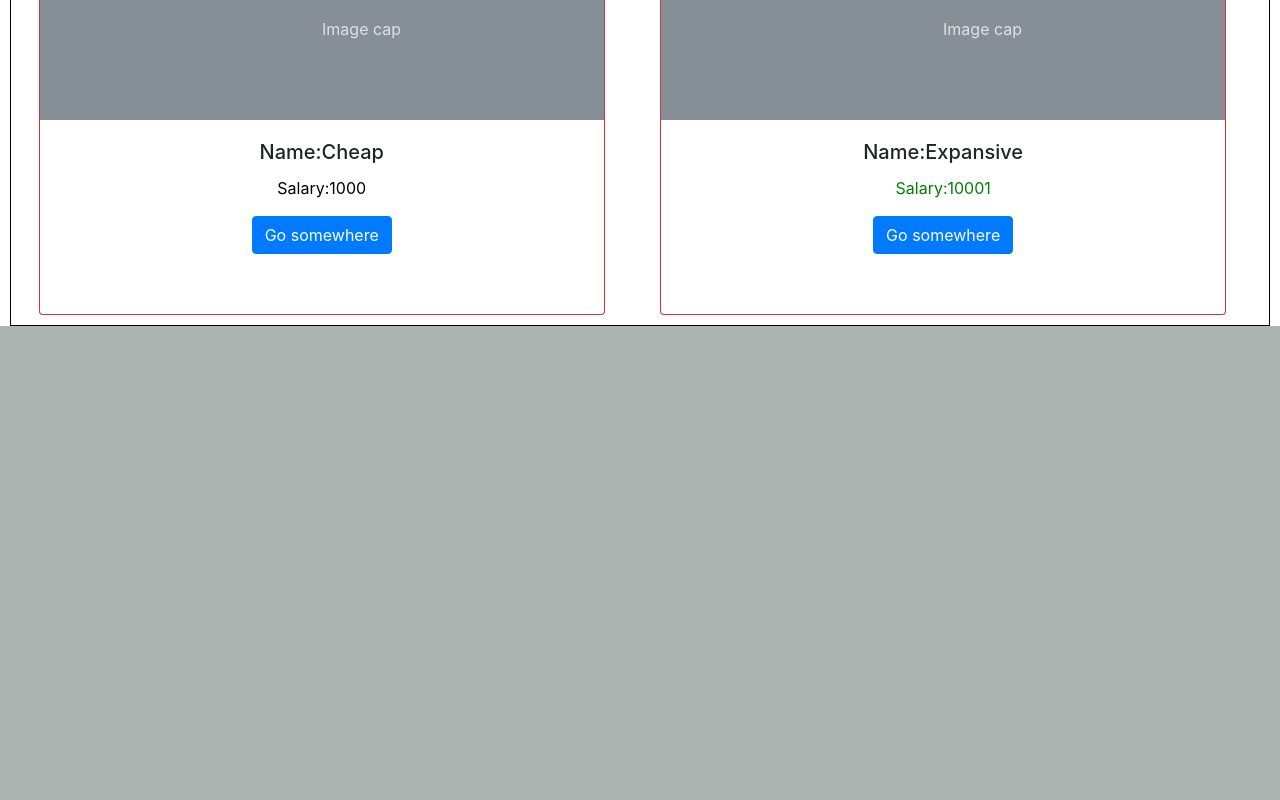
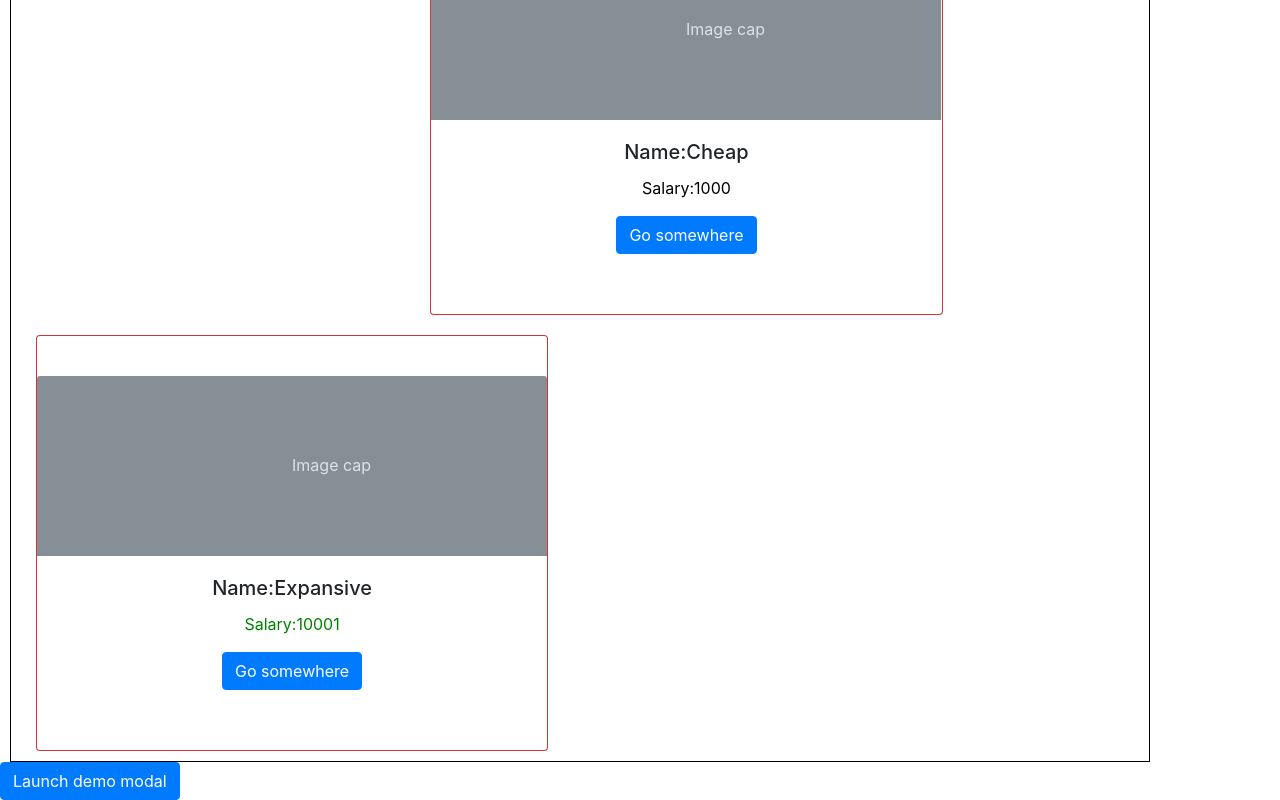
Before and after one commit to emiliojva/emiliojva-angular2-sete-componentes, an Angular app: page / in a window 1280 px wide. Shown: the part 220-1020 px from the top of the page. Before the commit the page ends 800 px from the top, so only its background shows below. Built offline with nearby package versions, Linux system fonts and the light colour scheme.

Commit message:
Testando Modal bootstrap e class container

```diff
--- a/src/app/employee-list/employee-list.component.html
+++ b/src/app/employee-list/employee-list.component.html
@@ -1,4 +1,7 @@
-<section>
+<section class="container">
+  <div class="row">
+    <h1>Nossos Empregados</h1>
+
     <div class="card employee-card"  *ngFor="let emp of employees">
       <svg class="bd-placeholder-img card-img-top" width="100%" height="180" xmlns="http://www.w3.org/2000/svg" preserveAspectRatio="xMidYMid slice" focusable="false" role="img" aria-label="Placeholder: Image cap"><title>Placeholder</title><rect width="100%" height="100%" fill="#868e96"></rect><text x="50%" y="50%" fill="#dee2e6" dy=".3em">Image cap</text></svg>
       <div class="card-body">
@@ -14,9 +17,38 @@
         <a href="#" class="btn btn-primary">Go somewhere</a>
       </div>
     </div>
+  </div>
 </section>
+
+
+<!-- Button trigger modal -->
+<button type="button" class="btn btn-primary" data-toggle="modal" data-target="#exampleModal">
+  Launch demo modal
+</button>
+
+<!-- Modal -->
+<div class="modal fade" id="exampleModal" tabindex="-1" role="dialog" aria-labelledby="exampleModalLabel" aria-hidden="true">
+  <div class="modal-dialog" role="document">
+    <div class="modal-content">
+      <div class="modal-header">
+        <h5 class="modal-title" id="exampleModalLabel">Modal title</h5>
+        <button type="button" class="close" data-dismiss="modal" aria-label="Close">
+          <span aria-hidden="true">&times;</span>
+        </button>
+      </div>
+      <div class="modal-body">
+        ...
+      </div>
+      <div class="modal-footer">
+        <button type="button" class="btn btn-secondary" data-dismiss="modal">Close</button>
+        <button type="button" class="btn btn-primary">Save changes</button>
+      </div>
+    </div>
+  </div>
+</div>
+
+
 <section [hidden]="true">
-
   <!-- <div class="employee-card">&nbsp;<ng-content></ng-content></div> -->
   <div class="employee-no-list" *ngIf="employees.length==0">
     No employee List
```
Also changed, not shown: 1 other file (tests, documents, lock files or other folders). Lines whose indentation alone changed are shown as unchanged.
